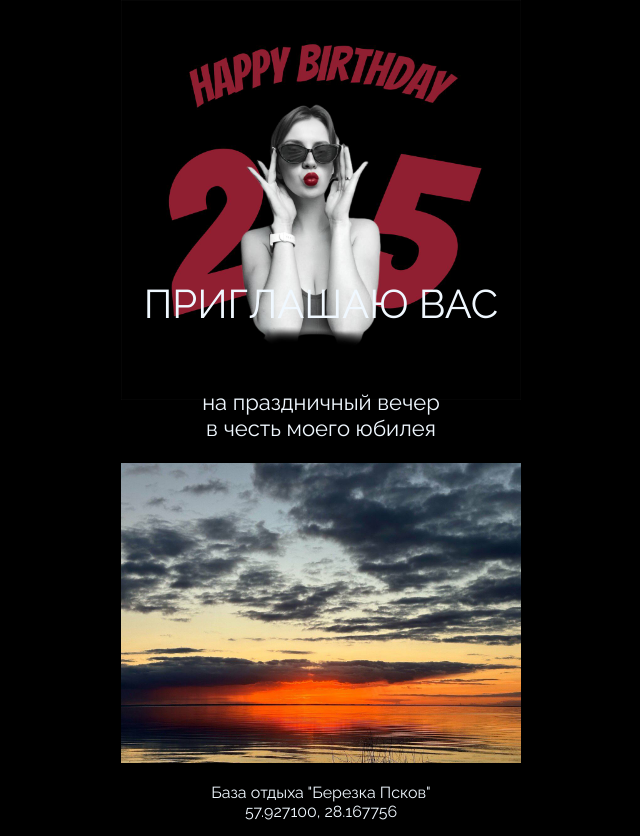
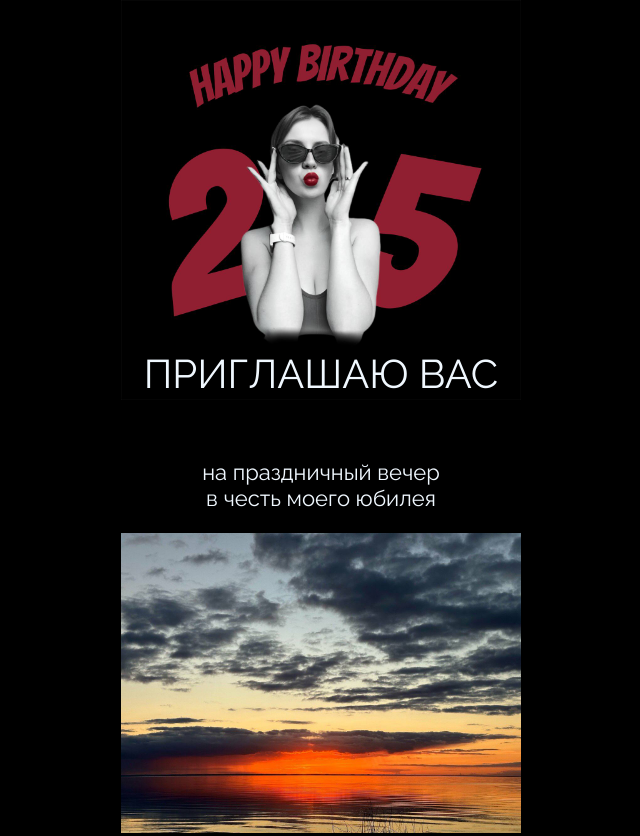
Before and after one commit to MariaDerre/mbd, a website: page index.html in a window 1280 px wide. Shown: the top 836 px of the page, without its empty margins (319-959 px from the left). Drawn offline with nearby package versions, Linux system fonts and the light colour scheme.

Commit message:
Update style.css

```diff
--- a/style.css
+++ b/style.css
@@ -10,7 +10,7 @@ body {
   padding-right: calc(50% - 200px);
 }
 .header{
-  height: 240px;
+  height: 310px;
 }
 .header-container {
   position: relative;
```
